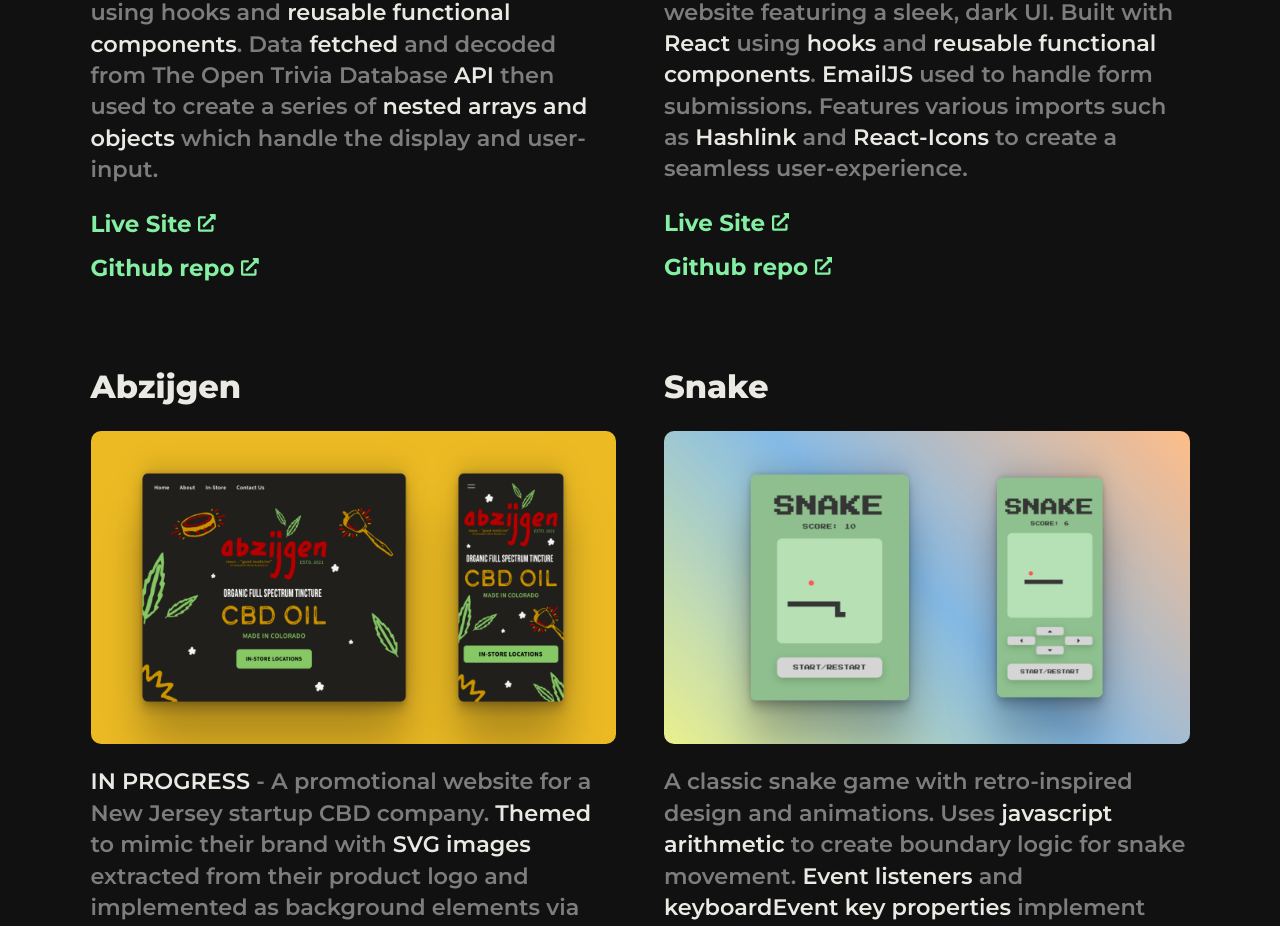
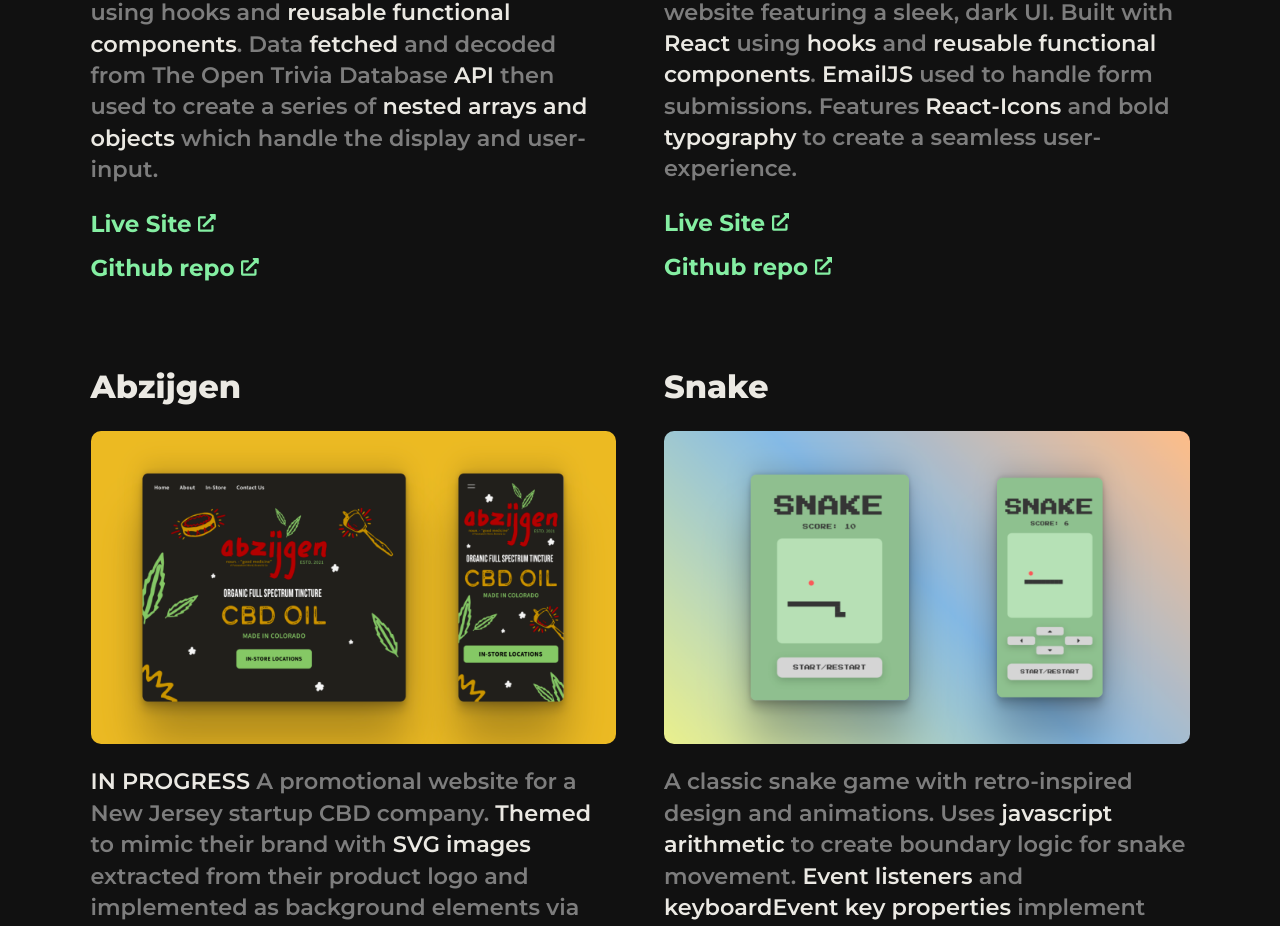
Before and after one commit to gare-Ware/garyk-portfolio, a React (Create React App) app: page / in a window 1280 px wide. Shown: the part 1660-2586 px from the top of the page. Built offline with nearby package versions, Linux system fonts and the light colour scheme.

Commit message:
Beta build

```diff
--- a/package.json
+++ b/package.json
@@ -8,6 +8,7 @@
     "@testing-library/react": "^12.1.4",
     "@testing-library/user-event": "^13.5.0",
     "email-js": "^2.0.2",
+    "nanoid": "^3.3.2",
     "react": "^17.0.2",
     "react-dom": "^17.0.2",
     "react-icons": "^4.3.1",
--- a/public/index.html
+++ b/public/index.html
@@ -8,7 +8,6 @@
     name="Gary Kassee's Portfolio"
     content="frontend development || NJ/NYC"
     />
-    <link rel="manifest" href="%PUBLIC_URL%/manifest.json" />
     <title>Gary Kassee | frontend developer | NJ/NYC</title>
   </head>
   <body>
--- a/src/App.js
+++ b/src/App.js
@@ -3,13 +3,28 @@
 import About from './Components/About'
 import RecentProjects from './Components/RecentProjects'
 import Contact from './Components/Contact'
-import ProjectDetails from "./Pages/ProjectDetails";
-import projects from "./Components/projects";
-import { Routes, Route } from 'react-router-dom'
+// import ProjectDetails from "./Pages/ProjectDetails";
+// import projects from "./Components/projects";
+// import { Routes, Route } from 'react-router-dom'
 
 function App() {
 
-  const projectPages = projects.map(obj => (
+  return (
+    <div className="App">
+      <Navbar />
+      <main>
+        <Home />
+        <About />
+        <RecentProjects />
+        <Contact />
+      </main>
+    </div>
+  );
+}
+
+export default App;
+
+/*   const projectPages = projects.map(obj => (
     <Route
       path={`/project-details/${obj.url}`}
       element={<ProjectDetails project={obj} />}
@@ -33,7 +48,4 @@
         </Routes>
       </main>
     </div>
-  );
-}
-
-export default App;
+  ); */
--- a/src/Components/Navbar.js
+++ b/src/Components/Navbar.js
@@ -1,6 +1,5 @@
 
 import { useState } from "react"
-import { HashLink } from 'react-router-hash-link'
 
 export default function Navbar() {
 
@@ -17,21 +16,21 @@
                 </div>
                 <nav className="navbar__menu-large-screen">
                     <ul className="navbar__menu-items" onClick={closeMenu}>
-                        <li><HashLink smooth to="/#top">Home</HashLink></li>
-                        <li><HashLink smooth to="/#about">About</HashLink></li>
-                        <li><HashLink smooth to="/#recent-projects">Recent projects</HashLink></li>
+                        <li><a href="#top" className="active">Home</a></li>
+                        <li><a href="#about">About</a></li>
+                        <li><a href="#recent-projects">Recent projects</a></li>
                     </ul>
-                    <HashLink smooth to="/#contact" className="navbar__contact navbar__contact-large-screen" onClick={closeMenu}>Contact</HashLink>
+                    <a href="/#contact" className="navbar__contact navbar__contact-large-screen" onClick={closeMenu}>Contact</a>
                 </nav>
-                <HashLink smooth to="/#contact" className="navbar__contact" onClick={closeMenu}>Contact</HashLink>
+                <a href="/#contact" className="navbar__contact" onClick={closeMenu}>Contact</a>
             </header>
             <nav className={menuOpen ? "navbar__menu active" : "navbar__menu"}>
                 <h1 className="navbar__menu-header">Jump to</h1>
                 <ul className="navbar__menu-items" onClick={closeMenu}>
-                    <li><HashLink smooth to="/#top">Home</HashLink></li>
-                    <li><HashLink smooth to="/#about">About</HashLink></li>
-                    <li><HashLink smooth to="/#recent-projects">Recent projects</HashLink></li>
-                    <li><HashLink smooth to="/#contact">Contact</HashLink></li>
+                    <li><a href="/#top">Home</a></li>
+                    <li><a href="/#about">About</a></li>
+                    <li><a href="/#recent-projects">Recent projects</a></li>
+                    <li><a href="/#contact">Contact</a></li>
                 </ul>
             </nav>
         </>
--- a/src/Components/RecentProjects.js
+++ b/src/Components/RecentProjects.js
@@ -1,5 +1,6 @@
 
 import projects from "./projects"
+import { nanoid } from "nanoid"
 import { FaExternalLinkAlt } from 'react-icons/fa'
 // import { Link } from "react-router-dom";
 
@@ -19,7 +20,7 @@
 
 export default function RecentProjects() {
 
-    const projectElements = projects.map(obj => <ProjectSummary project={obj} />)
+    const projectElements = projects.map(obj => <ProjectSummary project={obj} key={nanoid()} />)
 
     return (
         <div id="recent-projects" className="container recent-projects">
--- a/src/Components/projects.js
+++ b/src/Components/projects.js
@@ -16,7 +16,7 @@
     },
     {
         name: "My Portfolio (this site!)",
-        summary: <>A user friendly and <span>accessible</span> portfolio website featuring a sleek, dark UI. Built with <span>React</span> using <span>hooks</span> and <span>reusable functional components</span>. <span>EmailJS</span> used to handle form submissions. Features various imports such as <span>Hashlink</span> and <span>React-Icons</span> to create a seamless user-experience.</>,
+        summary: <>A user friendly and <span>accessible</span> portfolio website featuring a sleek, dark UI. Built with <span>React</span> using <span>hooks</span> and <span>reusable functional components</span>. <span>EmailJS</span> used to handle form submissions. Features <span>React-Icons</span> and bold <span>typography</span> to create a seamless user-experience.</>,
         liveSite: "https://garyk.dev/",
         githubRepo: "https://github.com/gare-Ware/garyk-portfolio",
         url: "my-portfolio",
@@ -24,7 +24,7 @@
     },
     {
         name: "Abzijgen",
-        summary: <><span>IN PROGRESS</span> - A promotional website for a New Jersey startup CBD company. <span>Themed</span> to mimic their brand with <span>SVG images</span> extracted from their product logo and implemented as background elements via <span>CSS</span>. Mockup rendered in <span>Figma</span>. </>,
+        summary: <><span>IN PROGRESS</span> A promotional website for a New Jersey startup CBD company. <span>Themed</span> to mimic their brand with <span>SVG images</span> extracted from their product logo and implemented as background elements via <span>CSS</span>. Mockup rendered in <span>Figma</span>. </>,
         liveSite: "https://abzijgen.com/",
         githubRepo: "https://github.com/gare-Ware/Abzijgen",
         url: "abzijgen",
--- a/src/index.css
+++ b/src/index.css
@@ -56,6 +56,11 @@
 code {
   font-family: source-code-pro, Menlo, Monaco, Consolas, 'Courier New',
     monospace;
+}
+
+main {
+  scroll-behavior: smooth;
+  -webkit-scroll-behavior: smooth;
 }
 
 a {
```
Also changed, not shown: 1 other file (tests, documents, lock files or other folders).
